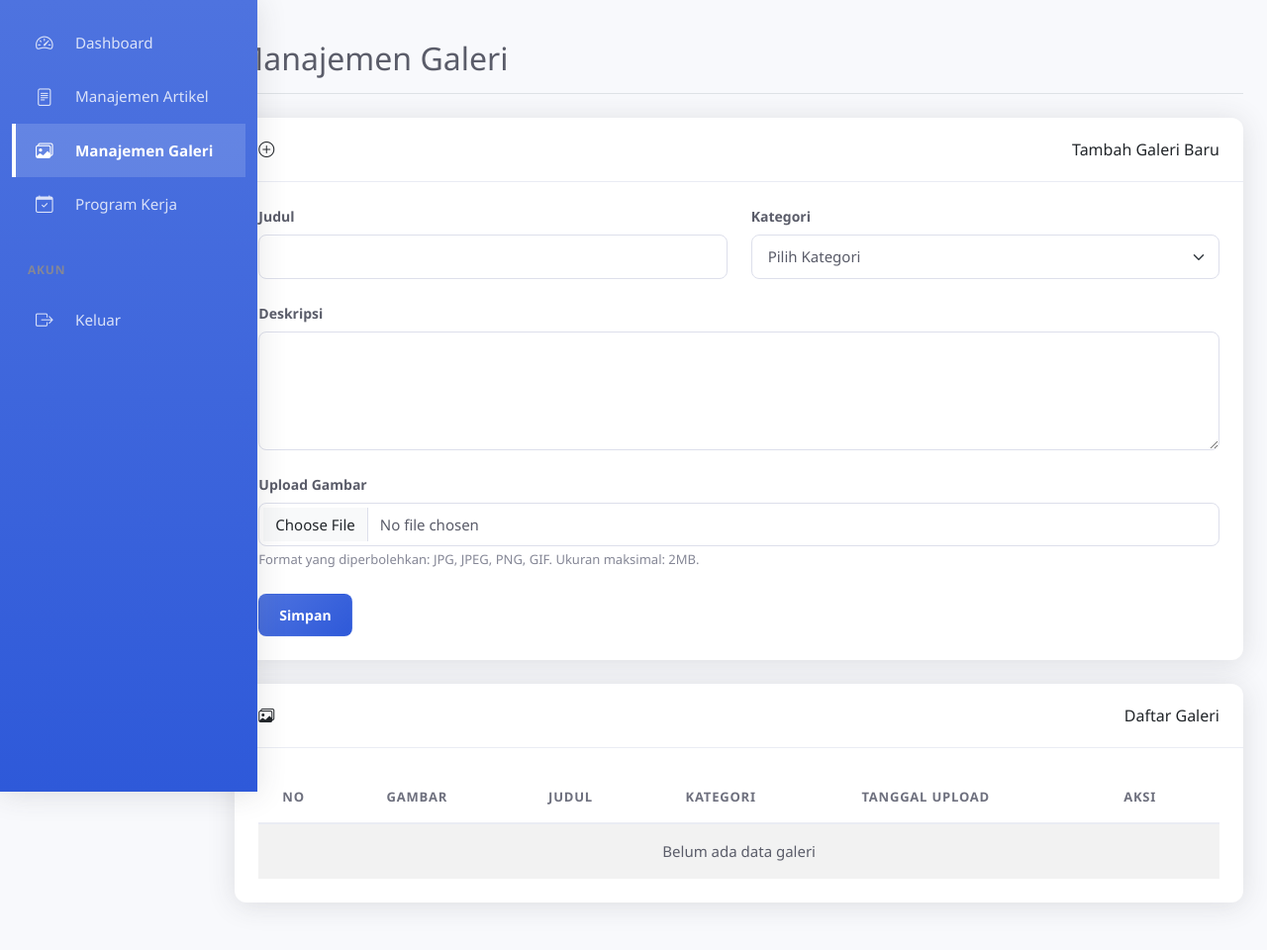
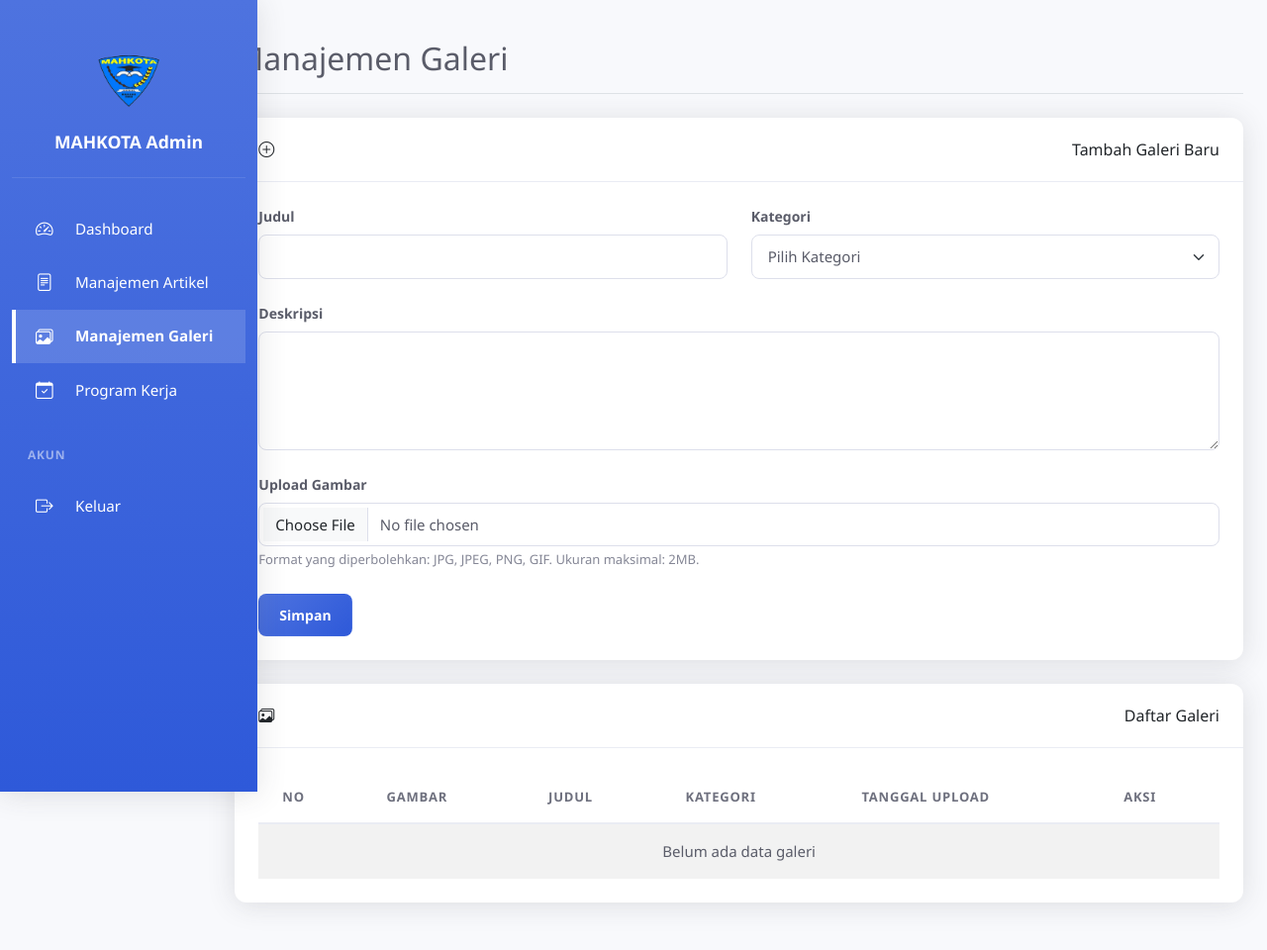
Before and after one commit to Codift05/mahkota-websystem-quality-assurance-and-testing, a PHP site: page /Devin/admin/galeri.php in a window 1280 px wide. Shown: the whole page at 99% size. Run offline with PHP 8.4, Linux system fonts and the light colour scheme; the visitor is signed in with stand-in values (Sample User, id 1); data that the repository does not hold is empty; some libraries are stand-ins or nearby versions.

Commit message:
feat: Update admin dashboard design with MAHKOTA logo and blue gradient sidebar

```diff
--- a/admin/sidebar.php
+++ b/admin/sidebar.php
@@ -5,42 +5,49 @@ $is_in_admin_folder = (basename(dirname($_SERVER['PHP_SELF'])) == 'admin');
 $base_path = $is_in_admin_folder ? '' : 'admin/';
 $dashboard_path = $is_in_admin_folder ? '../admin-dashboard.php' : 'admin-dashboard.php';
 $logout_path = $is_in_admin_folder ? '../logout.php' : 'logout.php';
+$logo_path = $is_in_admin_folder ? '../assets/img/about/LOGO MAHKOTA (1) (1).png' : 'assets/img/about/LOGO MAHKOTA (1) (1).png';
 ?>
-<nav id="sidebarMenu" class="col-md-3 col-lg-2 d-md-block bg-light sidebar collapse">
+<nav id="sidebarMenu" class="col-md-3 col-lg-2 d-md-block sidebar collapse" style="background: linear-gradient(180deg, #4e73df 0%, #2e59d9 100%); position: fixed; top: 0; left: 0; height: 100vh; z-index: 1000;">
     <div class="position-sticky pt-3">
+        <!-- Logo dan Brand -->
+        <a href="<?php echo $dashboard_path; ?>" class="sidebar-brand text-decoration-none d-flex flex-column align-items-center justify-content-center mb-3" style="padding: 1.5rem 1rem; border-bottom: 1px solid rgba(255,255,255,0.1);">
+            <img src="<?php echo $logo_path; ?>" alt="Logo MAHKOTA" style="max-width: 80px; height: auto; margin-bottom: 0.75rem;">
+            <span class="brand-text text-white" style="font-size: 1.1rem; font-weight: 700; text-align: center;">MAHKOTA Admin</span>
+        </a>
+
         <ul class="nav flex-column">
             <li class="nav-item">
-                <a class="nav-link <?php echo basename($_SERVER['PHP_SELF']) == 'admin-dashboard.php' ? 'active' : ''; ?>" href="<?php echo $dashboard_path; ?>">
+                <a class="nav-link text-white <?php echo basename($_SERVER['PHP_SELF']) == 'admin-dashboard.php' ? 'active' : ''; ?>" href="<?php echo $dashboard_path; ?>" style="padding: 0.875rem 1.5rem; transition: all 0.3s; <?php echo basename($_SERVER['PHP_SELF']) == 'admin-dashboard.php' ? 'background-color: rgba(255,255,255,0.15); font-weight: 600;' : ''; ?>">
                     <i class="bi bi-speedometer2 me-2"></i>
                     Dashboard
                 </a>
             </li>
             <li class="nav-item">
-                <a class="nav-link <?php echo basename($_SERVER['PHP_SELF']) == 'artikel.php' ? 'active' : ''; ?>" href="<?php echo $base_path; ?>artikel.php">
+                <a class="nav-link text-white <?php echo basename($_SERVER['PHP_SELF']) == 'artikel.php' ? 'active' : ''; ?>" href="<?php echo $base_path; ?>artikel.php" style="padding: 0.875rem 1.5rem; transition: all 0.3s; <?php echo basename($_SERVER['PHP_SELF']) == 'artikel.php' ? 'background-color: rgba(255,255,255,0.15); font-weight: 600;' : ''; ?>">
                     <i class="bi bi-file-text me-2"></i>
                     Manajemen Artikel
                 </a>
             </li>
             <li class="nav-item">
-                <a class="nav-link <?php echo basename($_SERVER['PHP_SELF']) == 'galeri.php' ? 'active' : ''; ?>" href="<?php echo $base_path; ?>galeri.php">
+                <a class="nav-link text-white <?php echo basename($_SERVER['PHP_SELF']) == 'galeri.php' ? 'active' : ''; ?>" href="<?php echo $base_path; ?>galeri.php" style="padding: 0.875rem 1.5rem; transition: all 0.3s; <?php echo basename($_SERVER['PHP_SELF']) == 'galeri.php' ? 'background-color: rgba(255,255,255,0.15); font-weight: 600;' : ''; ?>">
                     <i class="bi bi-images me-2"></i>
                     Manajemen Galeri
                 </a>
             </li>
             <li class="nav-item">
-                <a class="nav-link <?php echo basename($_SERVER['PHP_SELF']) == 'program-kerja.php' || basename($_SERVER['PHP_SELF']) == 'edit_program.php' ? 'active' : ''; ?>" href="<?php echo $base_path; ?>program-kerja.php">
+                <a class="nav-link text-white <?php echo basename($_SERVER['PHP_SELF']) == 'program-kerja.php' || basename($_SERVER['PHP_SELF']) == 'edit_program.php' ? 'active' : ''; ?>" href="<?php echo $base_path; ?>program-kerja.php" style="padding: 0.875rem 1.5rem; transition: all 0.3s; <?php echo basename($_SERVER['PHP_SELF']) == 'program-kerja.php' || basename($_SERVER['PHP_SELF']) == 'edit_program.php' ? 'background-color: rgba(255,255,255,0.15); font-weight: 600;' : ''; ?>">
                     <i class="bi bi-calendar-check me-2"></i>
                     Program Kerja
                 </a>
             </li>
         </ul>
 
-        <h6 class="sidebar-heading d-flex justify-content-between align-items-center px-3 mt-4 mb-1 text-muted">
-            <span>Akun</span>
+        <h6 class="sidebar-heading d-flex justify-content-between align-items-center px-3 mt-4 mb-1" style="color: rgba(255,255,255,0.5); font-size: 0.75rem; font-weight: 800; text-transform: uppercase; letter-spacing: 0.05rem;">
+            <span>AKUN</span>
         </h6>
         <ul class="nav flex-column mb-2">
             <li class="nav-item">
-                <a class="nav-link" href="<?php echo $logout_path; ?>">
+                <a class="nav-link text-white" href="<?php echo $logout_path; ?>" style="padding: 0.875rem 1.5rem; transition: all 0.3s;">
                     <i class="bi bi-box-arrow-right me-2"></i>
                     Keluar
                 </a>
--- a/assets/css/admin.css
+++ b/assets/css/admin.css
@@ -75,13 +75,27 @@ body {
   display: flex;
   align-items: center;
   justify-content: center;
-  height: var(--topbar-height);
-  padding: 1rem;
+  flex-direction: column;
+  height: auto;
+  padding: 1.5rem 1rem;
   text-decoration: none;
   color: var(--white);
   font-size: 1.25rem;
   font-weight: 700;
   border-bottom: 1px solid rgba(255, 255, 255, 0.1);
+}
+
+.sidebar-brand img {
+  max-width: 80px;
+  height: auto;
+  margin-bottom: 0.75rem;
+}
+
+.sidebar-brand .brand-text {
+  font-size: 1.1rem;
+  font-weight: 700;
+  text-align: center;
+  line-height: 1.3;
 }
 
 .sidebar-brand i {
--- a/login-page.php
+++ b/login-page.php
@@ -364,10 +364,8 @@ if (isset($_SESSION['is_admin']) && $_SESSION['is_admin'] === true) {
     <!-- Sidebar Kiri -->
     <div class="login-sidebar">
       <div class="sidebar-header">
-        <h2>Single Sign On</h2>
+        <h2>Login Admin</h2>
         <p class="sidebar-description">
-          Hi Digiers, Selarang Akun-Mu Dapat Digunakan Untuk Berbagai Platform.
-          Nikmati Berbagai Kemudahan Akses Platform Dalam Satu Akun.
         </p>
       </div>
 
```
Also changed, not shown: assets/img/about/LOGO MAHKOTA (1) (1).png (added).
